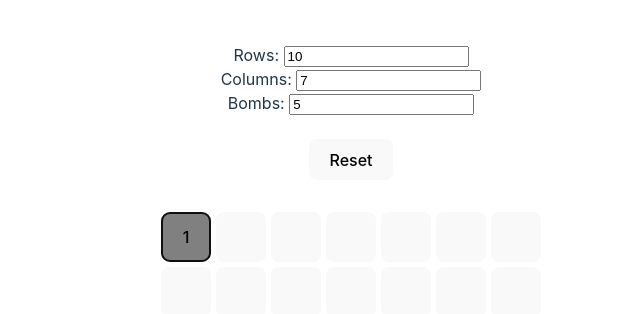
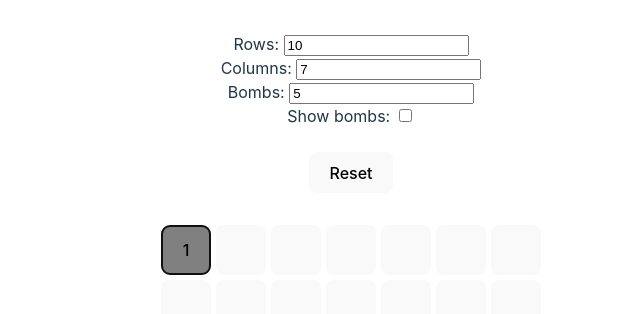
Before and after one commit to ruggiadufour/minesweeper, a Vue app: page / in a window 1280 px wide. Both pictures are taken after a click on the button 475 px from the left and 237 px from the top of the page. Shown: the top 314 px of the page, without its empty margins (289-929 px from the left). Built offline with nearby package versions, Linux system fonts and the light colour scheme.

Commit message:
checkbox to show all bombs

```diff
--- a/src/App.vue
+++ b/src/App.vue
@@ -16,6 +16,7 @@ const rows = ref(10);
 const cols = ref(7);
 const bombsCount = ref(5);
 const counter = ref(0);
+const showBombs = ref(false)
 const showed = ref(0);
 const currentGame: 'win' | 'lose' | 'playing' = ref('playing');
 const elements: Element[] = ref([]);
@@ -179,6 +180,10 @@ watch([rows, cols, bombsCount], play);
       <label>Bombs: </label>
       <input v-model="bombsCount" type="number" />
     </div>
+    <div>
+      <label>Show bombs: </label>
+      <input v-model="showBombs" type="checkbox" />
+    </div>
     <br />
     <button @click="play">Reset</button>
   </div>
@@ -194,7 +199,11 @@ watch([rows, cols, bombsCount], play);
       :class="{ show: element.show }"
       :disabled="currentGame !== 'playing'"
     >
-      <div v-if="element.show">
+
+      <div v-if="showBombs && element.isBomb">
+        <span v-if="element.isBomb">💣</span>
+      </div>
+      <div v-else-if="element.show">
         <span v-if="element.isBomb">💣</span>
         <span v-else-if="element.count > 0">{{ element.count }}</span>
       </div>
```
